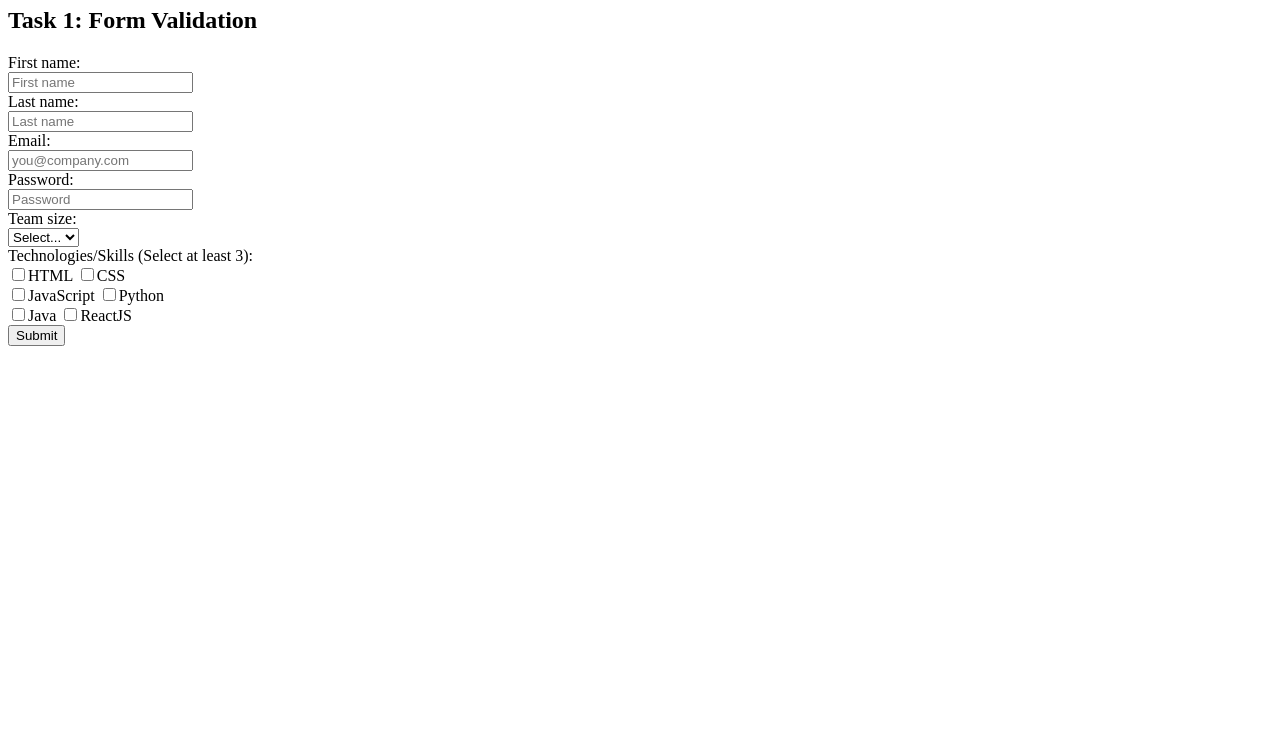
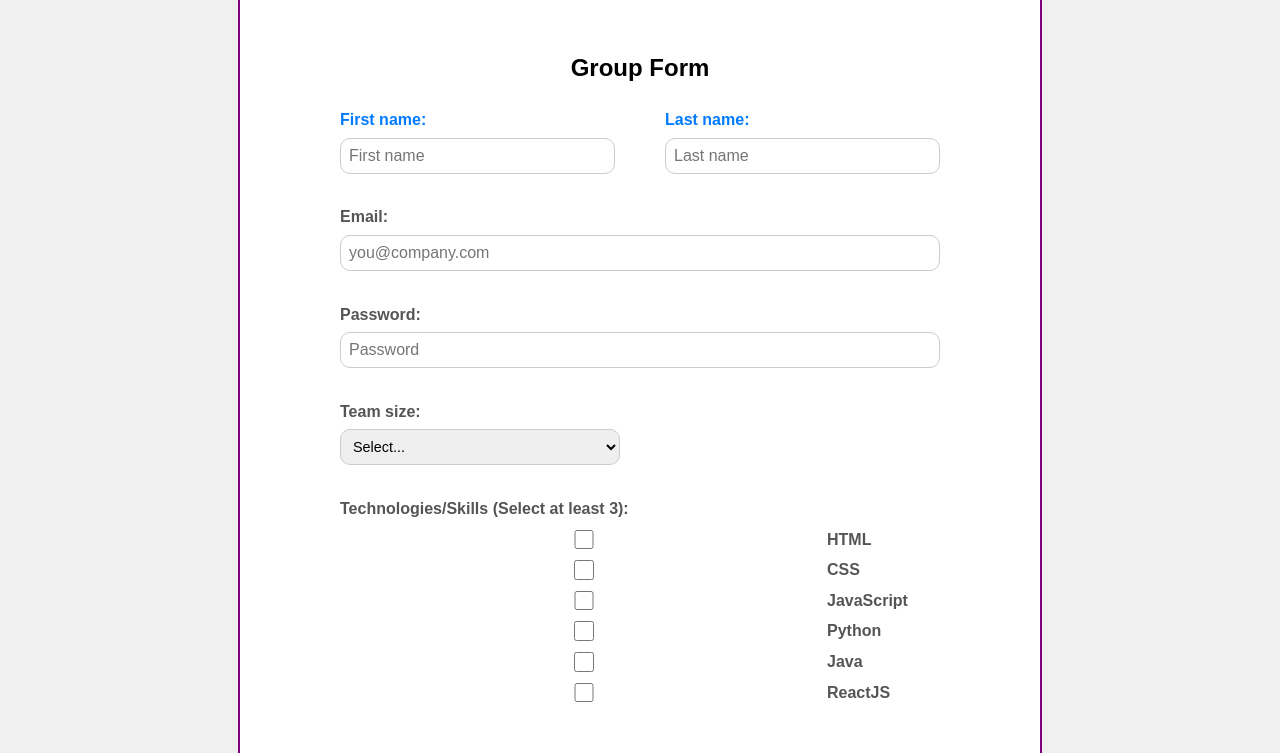
Before and after one commit to giomagla/Project-Scripting, a plain HTML site: page index.html in a window 1280 px wide. Shown: the part 73-826 px from the top of the page. Before the commit the page ends 800 px from the top, so only its background shows below. Drawn offline with Linux system fonts and the light colour scheme.

Commit message:
Did basic css put first and last name inputs side by side did borders. and basic skeleton of css and html.

```diff
--- a/index.html
+++ b/index.html
@@ -7,48 +7,48 @@
     <link rel="stylesheet" href="style.css">
 </head>
 <!-- Main form of the website -->
+<body>
+    <div class="form-container" id = "task1-from">
+        <h2>Group Form</h2>
+        <form id = "validation-form">
 
-<body>
-        <h1>Group Form</h1>
-
-    <div class="form-container" id = "task1-from">
-        <h2>Task 1: Form Validation</h2>
-        <form id = "validation-form">
+<!-- First and last name inputs are in separate class "name-container" for styling purposes -->
 <!-- Form of First name input -->
- <div class="form-group">
-        <label for="first-name"> First name:</label> <br>
+<div class="form-group">
+   <div class = "name-container">
+     <div id = "first-name-container">
+        <label for="first-name"> First name:</label>
         <input type="text" id = "first-name" placeholder="First name" required>
-        <br>
         <div class="error-message" id="first-name-error"></div>
-
+     </div>
+     <!-- Form of last name input -->
+<div id = "last-name-container">
+        <label for="last-name"> Last name:</label>
+        <input type="text" id = "last-name" placeholder="Last name" required>
+        <div class="error-message" id="last-name-error"></div>
 </div>
-<!-- Form of last name input -->
-<div class="form-group">
-        <label for="last-name"> Last name:</label> <br>
-        <input type="text" id = "last-name" placeholder="Last name" required>
-        <br>
-        <div class="error-message" id="last-name-error"></div>
-
+   </div>
 </div>
+<br>
 <!-- Form of email input -->
 <div class="form-group">
-        <label for="Email"> Email:</label> <br>
+        <label for="Email"> Email:</label>
         <input type="email" id = "email" placeholder="you@company.com" required>
         <br>
         <div class="error-message" id="email-error"></div>
-
 </div>
+<br>
 <!-- Form of password input -->
 <div class="form-group">
-        <label for="Password"> Password:</label> <br>
+        <label for="Password"> Password:</label>
         <input type="password" id = "password" placeholder="Password" minlength="8" required>
         <br>
         <div class="error-message" id="password-error"></div>
-
 </div>
+<br>
 <!-- Option values for team size -->
 <div class="form-group">
-        <label for="Team_size"> Team size:</label> <br>
+        <label for="Team_size"> Team size:</label>
         <select id="team-size" name = "team-size">
             <option value="">Select...</option>
             <option value="1">1</option>
@@ -58,22 +58,23 @@
         <br>
         <div class="error-message" id="team-size-error"></div>
 </div>
+<br>
 <!-- Labels of checkbox -->
 <div class="form-group">
-            <label>Technologies/Skills (Select at least 3):</label> <br>
+            <label>Technologies/Skills (Select at least 3):</label>
             <label><input type="checkbox" name="tech" value="HTML">HTML</label>
-            <label><input type="checkbox" name="tech" value="CSS">CSS</label> <br>
+            <label><input type="checkbox" name="tech" value="CSS">CSS</label>
             <label><input type="checkbox" name="tech" value="JavaScript">JavaScript</label>
-            <label><input type="checkbox" name="tech" value="Python">Python</label><br>
+            <label><input type="checkbox" name="tech" value="Python">Python</label>
             <label><input type="checkbox" name="tech" value="Java">Java</label>
             <label><input type="checkbox" name="tech" value="ReactJS">ReactJS</label>
             <div class="error-message" id="tech-error"></div>
 </div>
+<br>
 
 <!-- Button to submit all the inputs -->
         <input type="submit">
     </form>
 </div>
 </body>
-
 </html>
--- a/style.css
+++ b/style.css
@@ -0,0 +1,137 @@
+/* Reset and General Styles */
+body {
+    font-family: sans-serif;
+    margin: 20px;
+    line-height: 1.6;
+    background-color: #f0f0f0; /* Light gray background */
+    color: #333;
+   }
+
+    /* First and Last Name Layout */
+ .name-container {
+    display: flex;
+    flex-direction: row;
+    gap: 50px;
+   }
+#first-name-container{
+    width: 300px;
+}
+#last-name-container{
+    width: 300px;
+}
+
+/* Specific styling for first and last name labels */
+#first-name-container label,
+#last-name-container label {
+    color: #007bff;
+    font-weight: bold;
+    font-size: 1em;
+}
+
+   /* Form Container */
+   .form-container {
+    background-color: #fff;
+    border: 2px solid purple; /* Purple border */
+    padding: 100px;
+    margin: 0 auto 20px auto; /* Center the form */
+    width: 600px; /* Limit form width */
+   }
+
+
+   h2 {
+    margin-top: 0px;
+    color: black; /* Black color */
+    text-align: center; /* Aligned to the center */
+   }
+
+
+   label {
+    display: flex;
+    margin-bottom: 5px;
+    color: #555;
+    font-weight: bold; /* Normal font weight */
+   }
+
+
+   /* Input Fields */
+   input[type="text"],
+   input[type="email"],
+   input[type="password"],
+   select {
+    width: 100%;
+    padding: 8px; /* Reduced padding */
+    border: 1px solid #ccc;
+    border-radius: 10px; /*  rounded corners */
+    box-sizing: border-box;
+    font-size: 1em;
+   }
+   #team-size{
+    width: 280px;
+   }
+
+   Checkbox Group
+   .checkbox-group {
+    display: grid; /* Use grid layout */
+    grid-template-columns: auto auto; /* Two columns */
+    gap: 10px; /* Gap between items */
+   }
+
+
+   .checkbox-group label {
+    display: inline-flex;
+    align-items: center;
+    margin-bottom: 0px; /* No bottom margin */
+    font-weight: normal; /* Normal font weight */
+   }
+
+
+
+   /* Error Messages */
+   .error-message {
+    color: red;
+    font-size: 0.9em;
+    margin-top: 5px;
+   }
+
+
+   /* Submit Button */
+   input[type="submit"],
+   button {
+    background-color: black; /* Black background */
+    color: white;
+    padding: 10px 15px;
+    border: none;
+    border-radius: 10px; /*  rounded corners */
+    cursor: pointer;
+    font-size: 1em;
+    display: block;
+    margin: 20px auto 0 auto; /* Center the button */
+   }
+
+
+   input[type="submit"]:hover,
+   button:hover {
+    background-color: #333; /* Darker black on hover */
+   }
+
+
+   /* Task 2 Container (Initially Hidden) */
+   #task2-container {
+    display: none;
+    background-color: #fff;
+    border: 1px solid #ddd;
+    padding: 20px;
+    margin: 20px auto;
+    max-width: 600px;
+    box-shadow: 0 2px 5px rgba(0, 0, 0, 0.1);
+    border-radius: 5px;
+   }
+
+
+
+    input,
+    select,
+    button {
+    font-size: 0.9em;
+    width: 80%;
+    }
```
